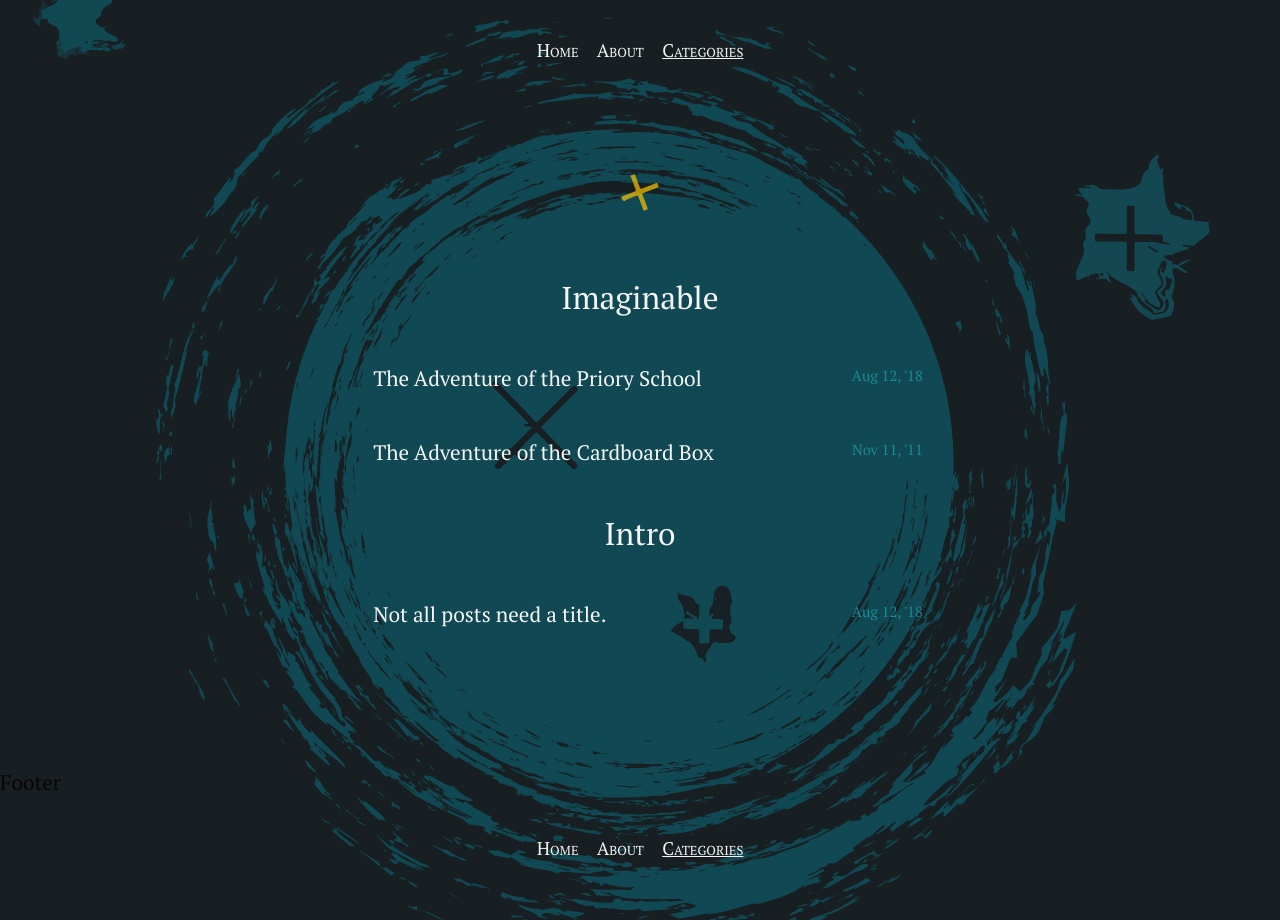
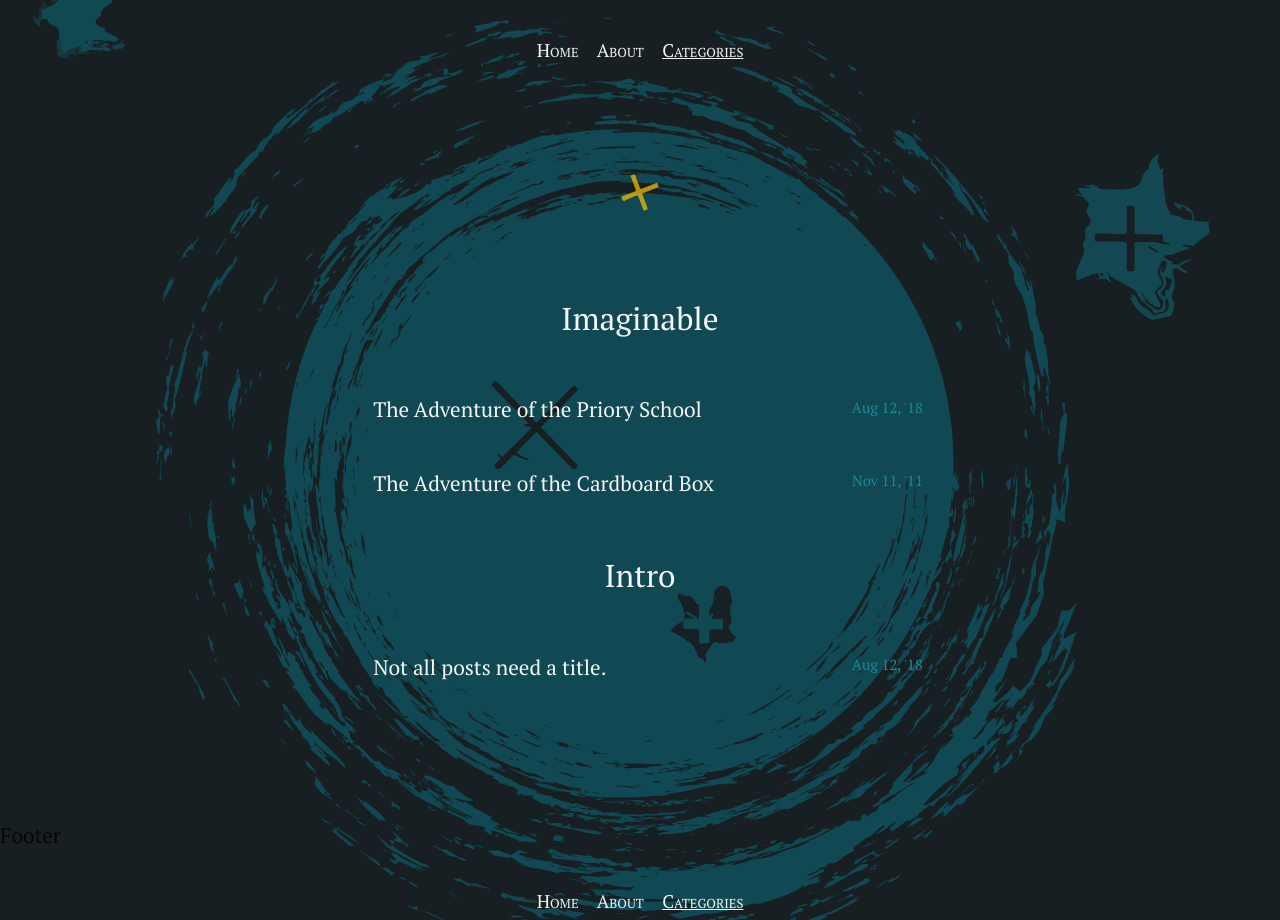
Before and after one commit to silvialohrmann/editorial, a Jekyll site: the page built from categories.html, in a window 1280 px wide. Built offline with Jekyll 4.4.1, drawn with Linux system fonts in a browser that asks for light colours.

Commit message:
Update _base.scss

```diff
--- a/_sass/_base.scss
+++ b/_sass/_base.scss
@@ -21,10 +21,6 @@ h3 {
   font-size: 1.5em;
   margin: 1.3333em auto;
   text-align: center;
-}
-
-h3.category-head {
-  margin: 0 auto;
 }
 
 h4 {
```
